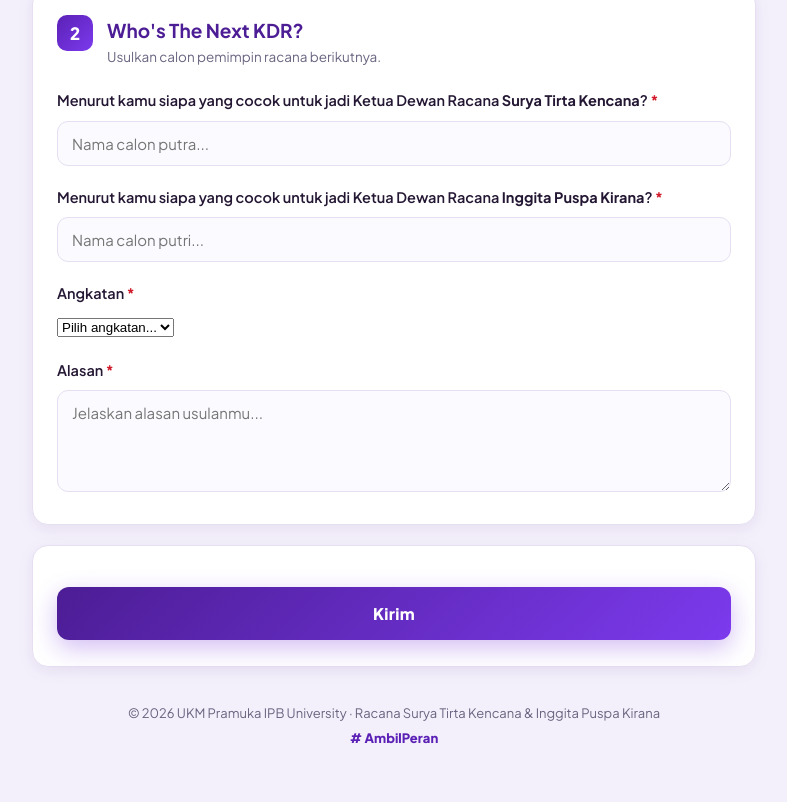
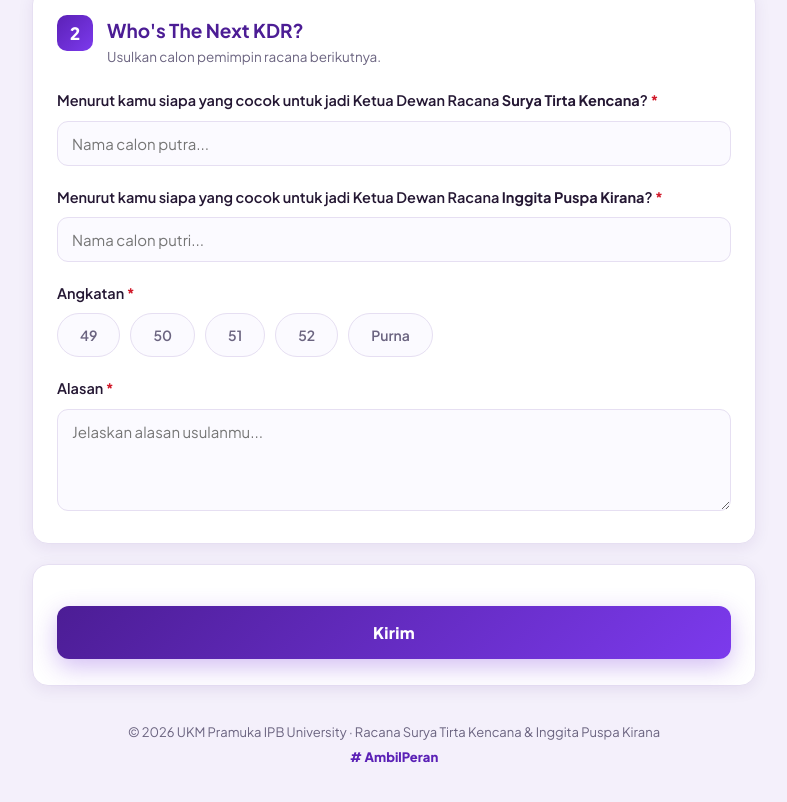
Before and after one commit to bagirshahab/bursa, a website: page index.html in a window 1280 px wide. Shown: the part 1662-2464 px from the top of the page, without its empty margins (246-1033 px from the left). Drawn offline with Linux system fonts and the light colour scheme.

Commit message:
Update index.html

```diff
--- a/index.html
+++ b/index.html
@@ -137,15 +137,14 @@
           </div>
 
           <div class="field">
-            <label for="angkatan">Angkatan <span class="req">*</span></label>
-            <select id="angkatan" name="angkatan" class="select-field" required>
-              <option value="" disabled selected>Pilih angkatan...</option>
-              <option value="49">49</option>
-              <option value="50">50</option>
-              <option value="51">51</option>
-              <option value="52">52</option>
-              <option value="Purna">Purna</option>
-            </select>
+            <label>Angkatan <span class="req">*</span></label>
+            <div class="radio-group" role="radiogroup">
+              <label class="radio-pill"><input type="radio" name="angkatan" value="49" required /> <span>49</span></label>
+              <label class="radio-pill"><input type="radio" name="angkatan" value="50" /> <span>50</span></label>
+              <label class="radio-pill"><input type="radio" name="angkatan" value="51" /> <span>51</span></label>
+              <label class="radio-pill"><input type="radio" name="angkatan" value="52" /> <span>52</span></label>
+              <label class="radio-pill"><input type="radio" name="angkatan" value="Purna" /> <span>Purna</span></label>
+            </div>
           </div>
 
           <div class="field">
```
